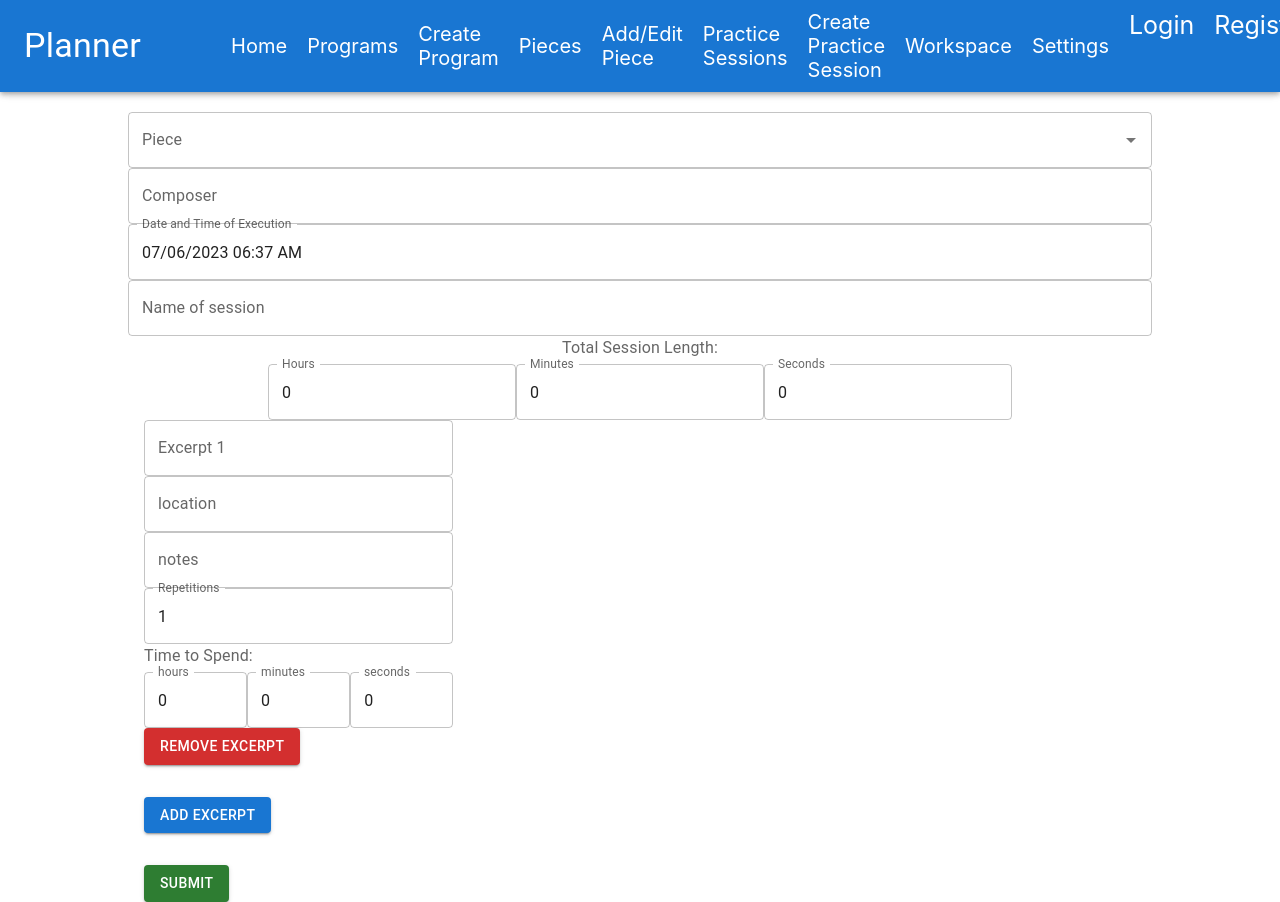
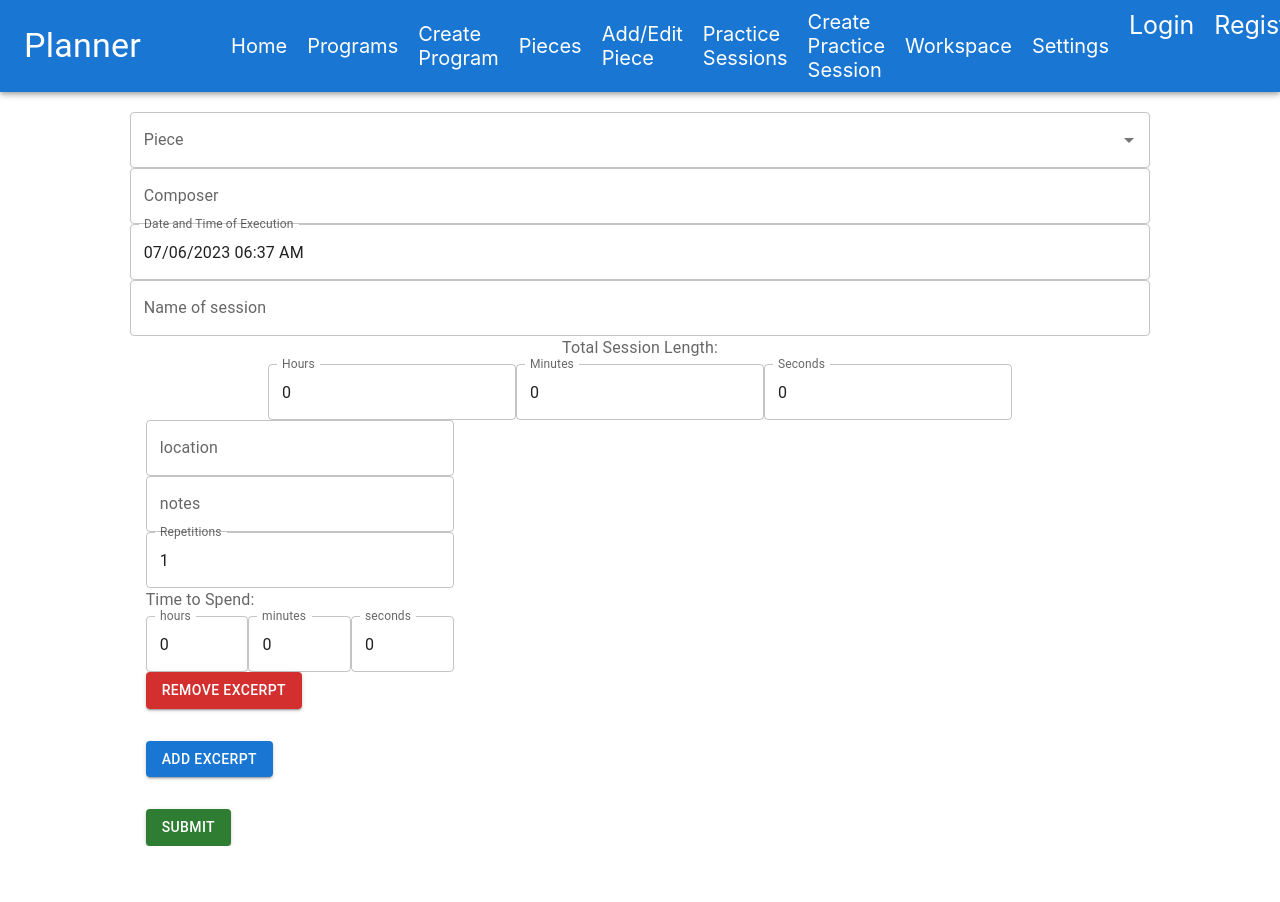
Before and after one commit to shoneriki/mern-practice, a React (Create React App) app in the folder client/: page /practiceSession/create in a window 1280 px wide. After the commit the page ends 846 px from the top, so only its background shows below. Built offline with nearby package versions, Linux system fonts and the light colour scheme.

Commit message:
able to save practiceSession

```diff
--- a/client/src/components/practiceSession-components/PracticeSessionForm.js
+++ b/client/src/components/practiceSession-components/PracticeSessionForm.js
@@ -53,16 +53,17 @@ export const PracticeSessionForm = ({
           >
             <Autocomplete
               id="autocomplete"
-              value={selectedPiece}
+              value={selectedPiece || {}}
               options={suggestions}
               sx={{
                 width: "100%",
               }}
-              getOptionLabel={(option) => option.name}
+              getOptionLabel={(option) => option.name || ""}
               isOptionEqualToValue={(option, value) => option._id === value._id}
               onInputChange={(event, value) => handlePieceSearch(value)}
               onChange={async (event, newValue) => {
                 handlePieceSelection(event, newValue);
+                if (newValue) {
                   const response = await axios.get(
                     `http://localhost:3001/pieces/piece/${newValue._id}`,
                     {
@@ -75,11 +76,19 @@ export const PracticeSessionForm = ({
                   setFieldValue("length", pieceData.length);
                   setFieldValue("excerpts", pieceData.excerpts);
                   setFieldValue("composer", pieceData.composer);
+                  setFieldValue("piece", pieceData)
+                } else {
+                  setFieldValue("length", "");
+                  setFieldValue("excerpts", []);
+                  setFieldValue("composer", "");
+                  setFieldValue("piece", {})
+                }
               }}
               renderInput={(params) => (
                 <TextField {...params} label="Piece" variant="outlined" />
               )}
             />
+
             <Field
               name="composer"
               as={TextField}
@@ -149,12 +158,6 @@ export const PracticeSessionForm = ({
                   {values.excerpts.map((excerpt, excerptIndex) => (
                     <Grid item xs={12} sm={4} key={excerptIndex} sx={{}}>
                       <Grid item xs={12}>
-                        <Field
-                          name={`excerpts.${excerptIndex}.excerpt`}
-                          as={TextField}
-                          label={`Excerpt ${excerptIndex + 1}`}
-                          sx={{ width: "100%" }}
-                        />
                         <Field
                           name={`excerpts.${excerptIndex}.location`}
                           as={TextField}
--- a/client/src/components/practiceSession-components/PracticeSessionList.js
+++ b/client/src/components/practiceSession-components/PracticeSessionList.js
@@ -35,6 +35,7 @@ export const PracticeSessionList = () => {
               }))
             )
           : setPracticeSessions([]);
+          console.log("",practiceSessions)
       } catch (error) {
         console.error("Error fetching practice plans:", error);
       }
@@ -96,12 +97,12 @@ export const PracticeSessionList = () => {
         Impending Practice Sessions
       </Typography>
       <Grid container spacing={3}>
-        {practiceSessions.map((practiceSession) => {
+        {practiceSessions.map((practiceSession, practiceSessionIndex) => {
           return (
-            <Grid item sx={12} sm={6} md={4} key={practiceSession._id}>
+            <Grid item sx={12} sm={6} md={4} key={practiceSessionIndex}>
               <Box sx={{ border: "1px solid black", padding: "1rem" }}>
                 <Typography variant={"h6"} sx={{ fontWeight: "bold" }}>
-                  {practiceSession.piece}
+                  {practiceSession.name}
                 </Typography>
                 <Box
                   name="delete-edit-btn-box"
--- a/client/src/pages/practiceSession-pages/practiceSession-create-edit.js
+++ b/client/src/pages/practiceSession-pages/practiceSession-create-edit.js
@@ -18,8 +18,8 @@ export const PracticeSessionCreateEdit = (props) => {
   const navigate = useNavigate();
   const { id } = useParams();
 
-  const [practiceSession, setPracticeSession] = useState(null);
-  const [selectedPiece, setSelectedPiece] = useState(null);
+  const [practiceSession, setPracticeSession] = useState({});
+  const [selectedPiece, setSelectedPiece] = useState({});
   const [suggestions, setSuggestions] = useState([]);
 
   useEffect(() => {
@@ -37,7 +37,6 @@ export const PracticeSessionCreateEdit = (props) => {
     piece: selectedPiece,
     excerpts: [
       {
-        excerpt: "",
         location: "",
         repetitions: 1,
         timeToSpend: {
@@ -76,7 +75,6 @@ export const PracticeSessionCreateEdit = (props) => {
     piece: Yup.object().nullable(),
     excerpts: Yup.array(
       Yup.object({
-        excerpt: Yup.string(),
         location: Yup.string(),
         notes: Yup.string(),
         repetitions: Yup.number().min(1).max(100),
```
Also changed, not shown: 1 other file (tests, documents, lock files or other folders). Lines whose indentation alone changed are shown as unchanged.
